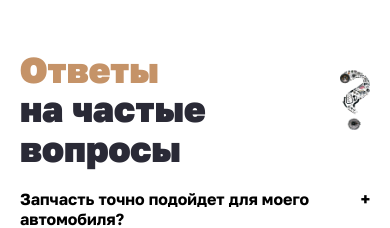
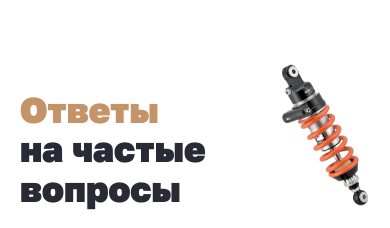
Before and after one commit to AM1G0S/detalExpress, a React (Vite) app: page / in a window 390 px wide. Shown: the part 535-763 px from the top of the page. Built offline with nearby package versions, Linux system fonts and the light colour scheme.

Commit message:
внес изменения в адаптив главной

```diff
--- a/src/components/ui/Accordion/Accordion.module.scss
+++ b/src/components/ui/Accordion/Accordion.module.scss
@@ -11,7 +11,7 @@
 	width: 100%;
 	display: flex;
 	justify-content: space-between;
-	gap: 40px;
+	gap: 50px;
 	margin-bottom: 20px;
 	text-align: left;
 	font-size: 18px;
--- a/src/pages/Home/Home.module.scss
+++ b/src/pages/Home/Home.module.scss
@@ -4,8 +4,12 @@
 	line-height: 1.1;
 	margin-bottom: 35px;
 
-	@media (max-width: 660px) {
+	@media (max-width: 768px) {
 		font-size: 48px;
+
+		span {
+			display: block;
+		}
 	}
 
 	@media (max-width: 375px) {
@@ -15,6 +19,12 @@
 
 .formWrapper {
 	position: relative;
+	margin-bottom: 60px;
+
+	@media (max-width: 768px) {
+		flex-direction: column;
+		margin-bottom: 40px;
+	}
 }
 
 .video {
@@ -25,4 +35,19 @@
 	object-fit: cover;
 	z-index: -1;
 	max-width: 960px;
+
+	@media (max-width: 991px) {
+		max-width: clamp(21.25rem, -56.016rem + 187.31vw, 60rem); //960 - 340
+		right: -232px;
+	}
+
+	@media (max-width: 768px) {
+		top: 0;
+		transform: none;
+		right: -182px;
+	}
+
+	@media (max-width: 480px) {
+		right: -246px;
+	}
 }
--- a/src/pages/Home/Home.tsx
+++ b/src/pages/Home/Home.tsx
@@ -19,7 +19,7 @@ export const Home: FC = memo((props: HomeProps) => {
 		<>
 			<div className={classnames(styles.wrapper, cls.formWrapper, 'separator')}>
 				<div className={styles.inner}>
-					<h1 className={cls.title}>Нужны автозапчасти?</h1>
+					<h1 className={cls.title}><span>Нужны</span> автозапчасти?</h1>
 					<HomeForm></HomeForm>
 				</div>
 				<div className={styles.inner}>
--- a/src/sections/Questions/Questions.module.scss
+++ b/src/sections/Questions/Questions.module.scss
@@ -1,6 +1,49 @@
 .questions {
 	position: relative;
 	gap: 40px;
+	padding-bottom: 85px;
+	overflow: hidden;
+
+	&::before {
+		content: '';
+		position: absolute;
+		top: 0;
+		right: -40px;
+		width: 200px;
+		height: 200px;
+		background-image: url("../../assets/img/absorber.png");
+		background-repeat: no-repeat;
+		background-size: contain;
+		background-position-x: right;
+		z-index: -1;
+
+		@media (max-width: 660px) {
+			top: 50px;
+			right: -30px;
+			max-width: 150px;
+		}
+	}
+
+	&::after {
+		content: "";
+		position: absolute;
+		top: -50%;
+		left: 86px;
+		height: 200%;
+		width: 300px;
+		background-color: lightgreen;
+		opacity: 0.3;
+		rotate: 21deg;
+		z-index: -1;
+
+		@media (max-width: 991px) {
+			left: -14%;
+		}
+
+		@media (max-width: 660px) {
+			content: none;
+		}
+	}
 
 	@media (max-width: 660px) {
 		flex-direction: column;
@@ -27,14 +70,6 @@
 	max-width: 250px;
 
 	@media (max-width: 660px) {
-		max-width: 50px;
-		position: absolute;
-		top: 70px;
-		right: 0;
-	}
-
-	@media (max-width: 480px) {
-		top: 100px;
-		max-width: 30px;
+		display: none;
 	}
 }
```
Also changed, not shown: src/assets/img/absorber.jpg (deleted), src/assets/img/absorber.png (added).
